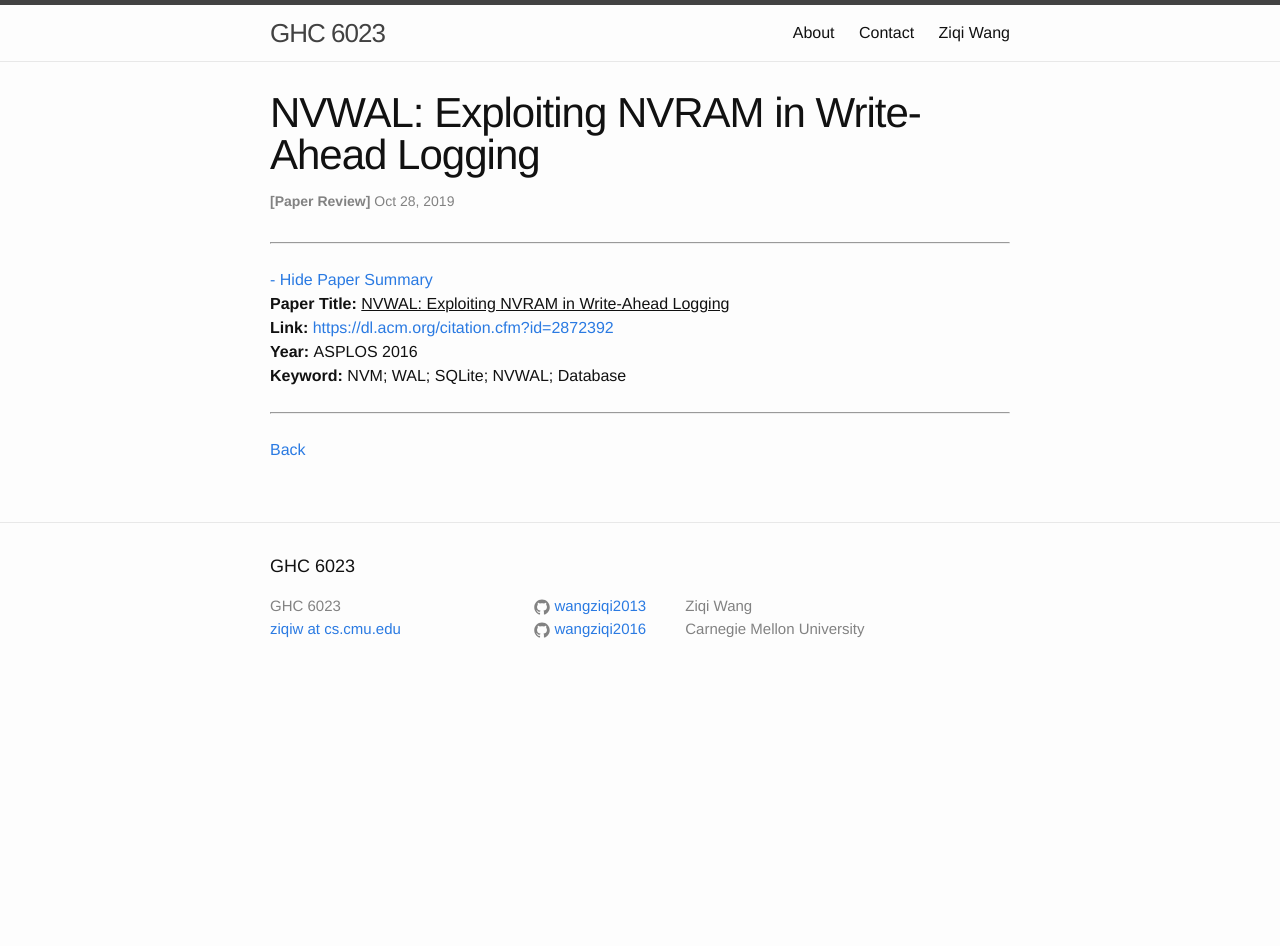
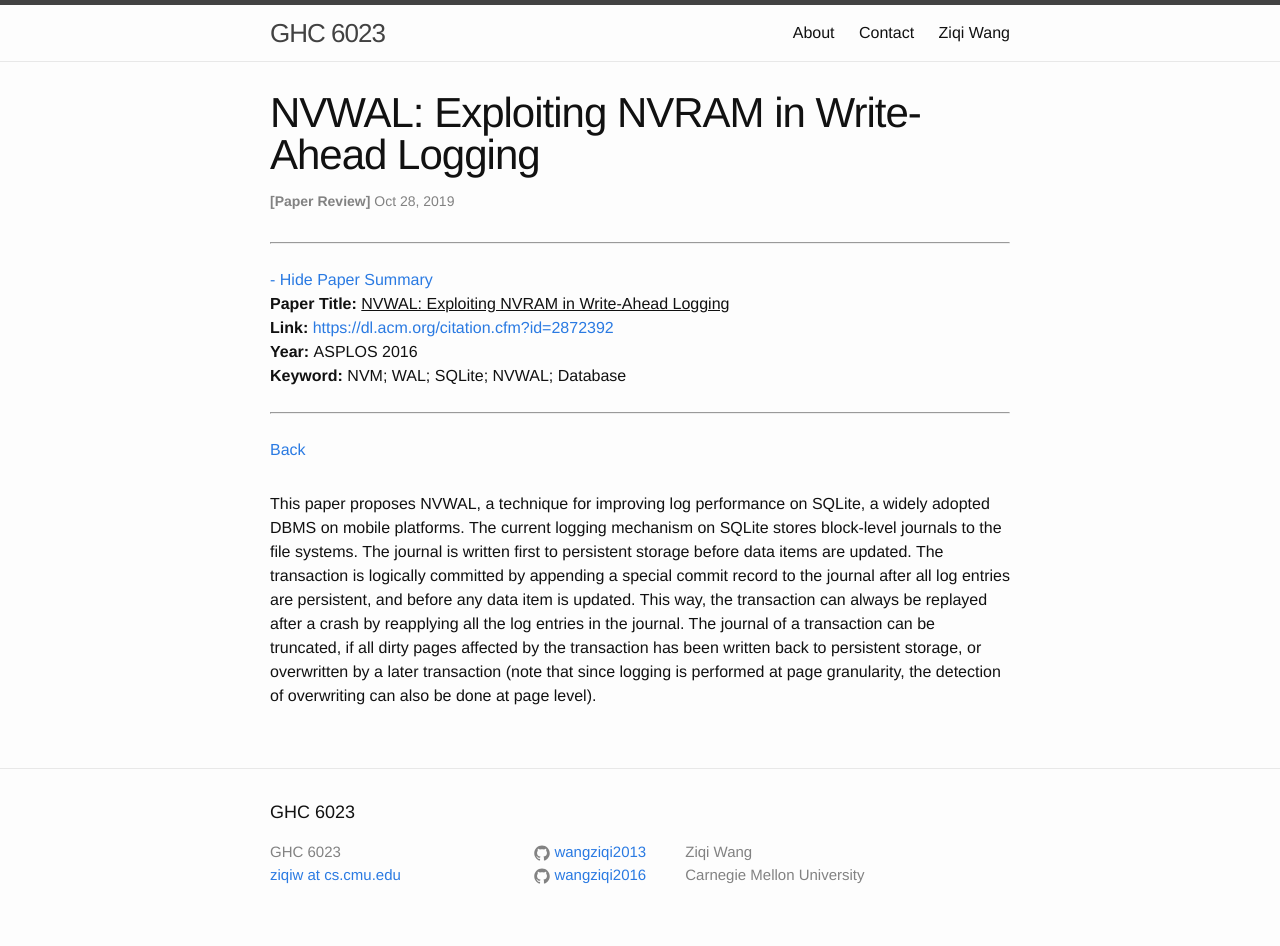
Before and after one commit to wangziqi2013/wangziqi2013.github.io, a Jekyll site: the page built from _posts/2019-10-28-nvwal.markdown, in a window 1280 px wide. Built offline with Jekyll 4.4.1, drawn with Linux system fonts in a browser that asks for light colours; before the commit the page ends 900 px from its top, so only the background shows below that.

Commit message:
Adding journaling

```diff
--- a/_posts/2019-10-28-nvwal.markdown
+++ b/_posts/2019-10-28-nvwal.markdown
@@ -12,3 +12,12 @@ htm_cd:
 htm_cr:
 version_mgmt:
 ---
+
+This paper proposes NVWAL, a technique for improving log performance on SQLite, a widely adopted DBMS on mobile platforms.
+The current logging mechanism on SQLite stores block-level journals to the file systems. The journal is written first to
+persistent storage before data items are updated. The transaction is logically committed by appending a special commit record
+to the journal after all log entries are persistent, and before any data item is updated. This way, the transaction can always
+be replayed after a crash by reapplying all the log entries in the journal. The journal of a transaction can be truncated,
+if all dirty pages affected by the transaction has been written back to persistent storage, or overwritten by a later
+transaction (note that since logging is performed at page granularity, the detection of overwriting can also be done at
+page level).
```
